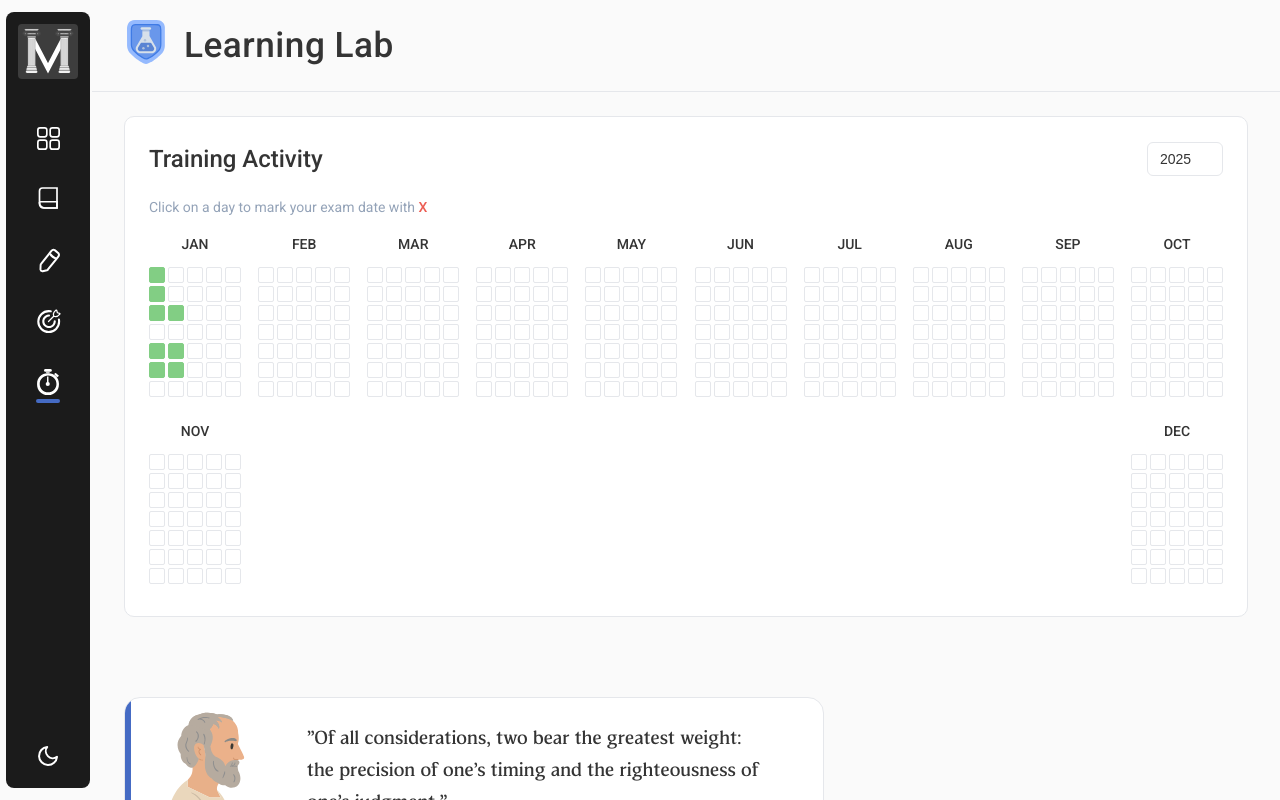
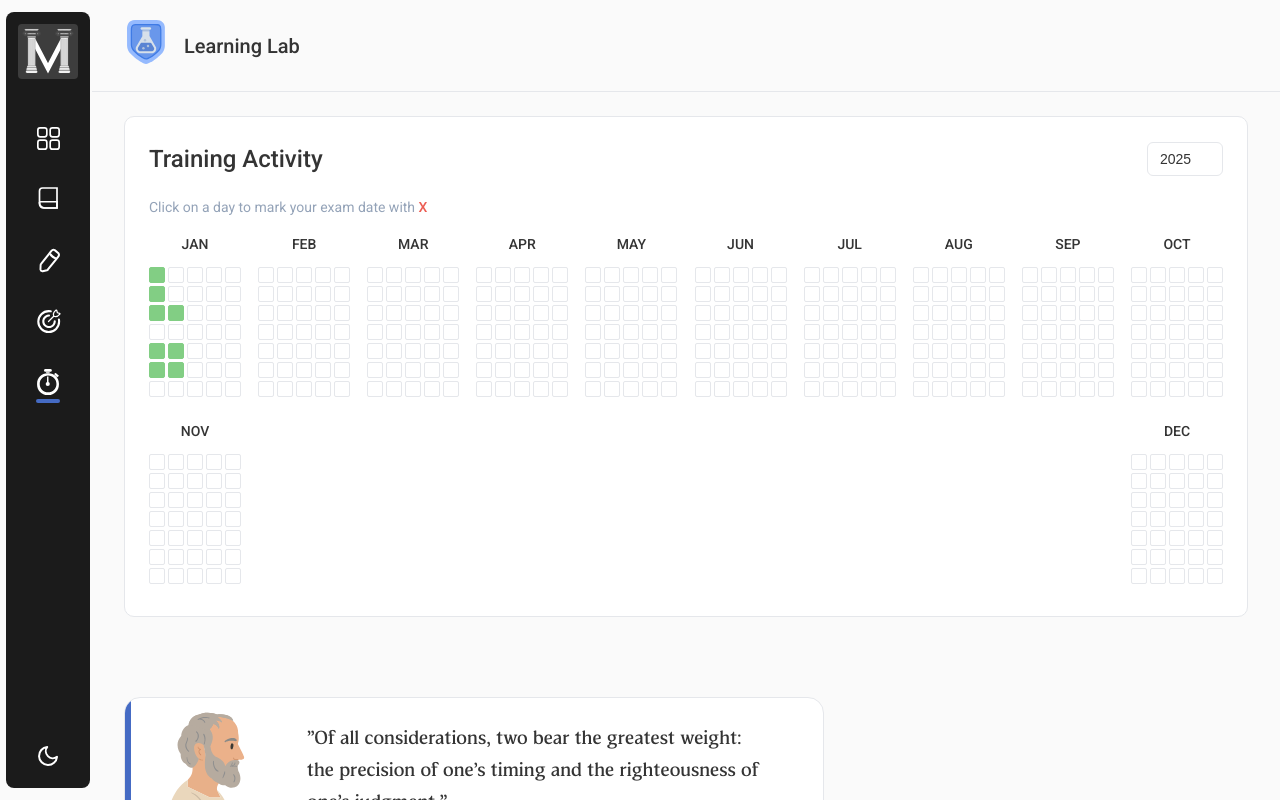
Before and after one commit to Orujhimaru/max_odyssey, a React (Vite) app: page /lab in a window 1280 px wide. Shown: the top 800 px of the page. Built offline with nearby package versions, Linux system fonts and the light colour scheme; sample sign-in values are in the browser's storage; a web font is replaced by a local one.

Commit message:
design: text fixes

```diff
--- a/src/pages/LabPage/LabPage.css
+++ b/src/pages/LabPage/LabPage.css
@@ -35,14 +35,6 @@
 
 .lab-logo {
   font-size: 2rem;
-}
-
-.lab-title {
-  font-size: 2.2rem;
-  font-weight: 700;
-  color: var(--text-primary);
-  letter-spacing: 0.5px;
-  margin: 0;
 }
 
 .lab-content {
--- a/src/pages/LabPage/LabPage.jsx
+++ b/src/pages/LabPage/LabPage.jsx
@@ -748,7 +748,9 @@ const LabPage = () => {
           <div className="lab-logo-container">
             <img src={labPageIcon} alt="Lab Icon" className="lab-icon" />
           </div>
-          <h1 className="lab-title">Learning Lab</h1>
+          <h1 className="lab-title continue-learning-header-h2">
+            Learning Lab
+          </h1>
         </div>
       </header>
 
```
